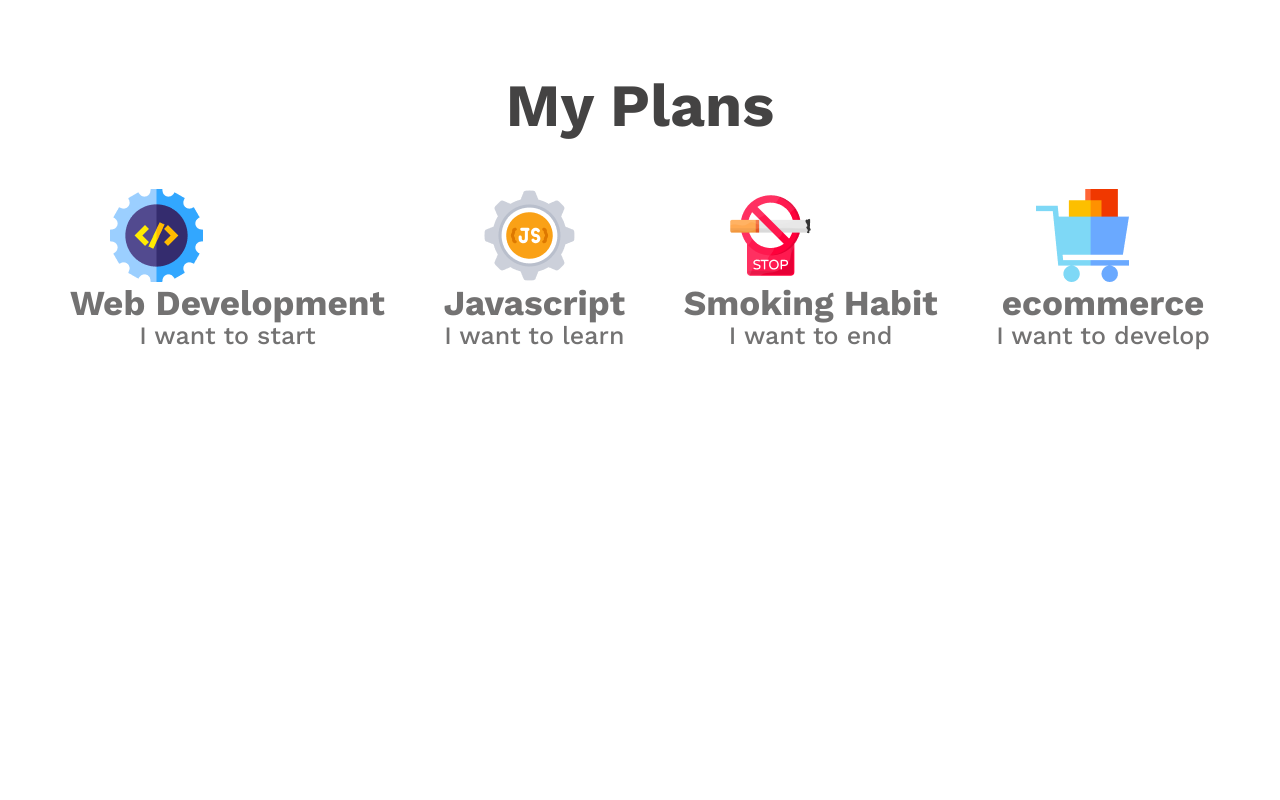
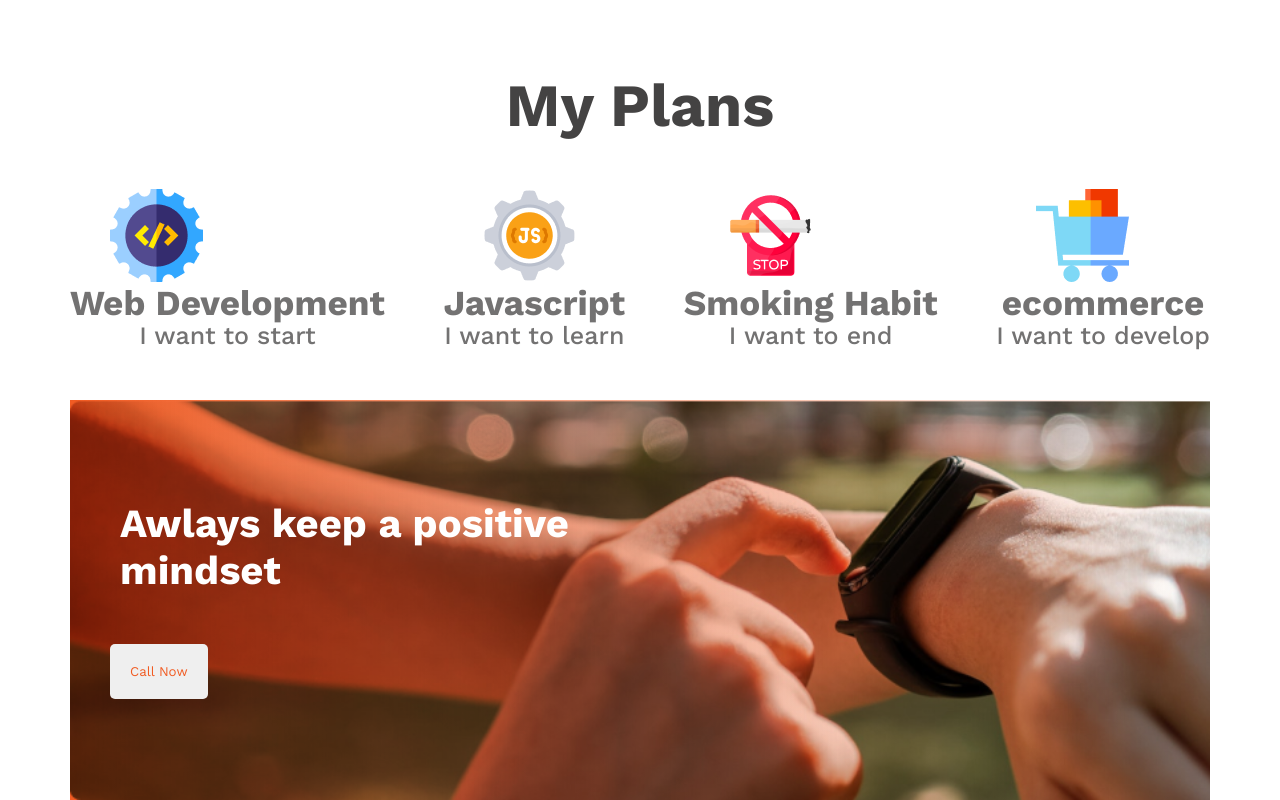
Before and after one commit to Md-Fazly-Rabbi/Assignment1, a plain HTML site: page index.html in a window 1280 px wide. Shown: the part 1546-2346 px from the top of the page. Before the commit the page ends 1896 px from the top, so only its background shows below. Drawn offline with nearby package versions, Linux system fonts and the light colour scheme.

Commit message:
main part  added

```diff
--- a/css/style.css
+++ b/css/style.css
@@ -124,11 +124,78 @@ font-size: 25px;
 font-weight: 500;
 line-height: 29px;
 color: #737272;
-/* text-align: center; */
-/* gap: 30px; */
+
 
 }
 
 /* my plan end */
+/* Awlays keep a positive mindset part start */
+.background{
+
+    margin-top: 50px;
+    background-image: url(../images/watch.png) ,linear-gradient(90deg, #F15B22 0%, rgba(241, 91, 34, 0) 100%);
+    /* width: 80%; */
+    background-blend-mode: multiply;
+    height: 400px;
+    background-size: cover;
+    padding: 20px;}
+
+    .background_text{
+        margin-top:50px;
+        padding: 30px;
+        font-size: 40px;
+        font-weight: 700;
+        line-height: 47px;
+        letter-spacing: 0em;
+        text-align: left;
+        color: #FFFFFF;
+
+    }
+    /* input{
+        margin-top:20px;
+    }
+    .text-button{
+     margin-top:20px;
+        } */
+
+    .background_button{
+        color: #F15B22;
+
+        margin: 20px;
+        padding: 20px;
+        border-radius: 5px;
+        border: none;
+    }
+/* Awlays keep a positive mindset part end */
+
+
 
 /* <!-- main part end --> */
+/* .futter{
+    margin-top:30px;
+display: flex;
+justify-content: space-between
+}
+.future h3{
+    color:#FFFFFF;
+    ;
+    font-family: Work Sans;
+    font-size: 45px;
+    font-weight: 700;
+    /* line-height: 53px; */
+    /* letter-spacing: 0em;
+    text-align: left;} */
+    /* .Future_text{
+        color:#FFFFFF;
+        ;
+        font-family: Work Sans;
+        font-size: 16px;
+        font-weight: 400;
+        line-height: 26px;
+        letter-spacing: 0em;
+        text-align: left;
+
+
+    }
+
+} */ */
--- a/index.html
+++ b/index.html
@@ -118,9 +118,46 @@
 
     </section>
     <!-- my plan end  -->
+    <!-- Awlays keep a positive mindset part start
+     -->
+     <section>
+        <div class="container">
+            <div class="background">
+                <div class="background_text">
+                    Awlays keep a positive <br>mindset
+                </div>
+                <button class="background_button">Call Now</button>
+            </div>
+        </div>
+     </section>
+    <!-- Awlays keep a positive mindset part end  -->
 
     <!-- main part end -->
+    <!-- <header>
+        <section>
+            <div class="container">
+                <div class="futter">
+                <div class="a">
+                    <div class="Future">
+                        <h3>Future</h3>
+                        <p class="Future_text">There are many variations of passages of Lorem Ipsum available, but the majority have suffered alteration in some form, by injected humour, or randomised words</p>
+                        <p class="Future_text1">Email : info@gmail.com</p>
+                        <p class="Future_text2">Phone : 01500 00 00 00</p>
+                        <div class="icones">
+
+                        </div>
+                    </div>
+                </div>
+                <div class="Future">
+                    <h3>Subscribe</h3>
+                    <input type="text" placeholder="Enter your email">
+                    <button class="text-button">Subscribe</button>
+                </div>
+                </div>
+            </div>
+        </section>
+    </header>
 
 </body>
 
-</html>
+</html> -->
```
